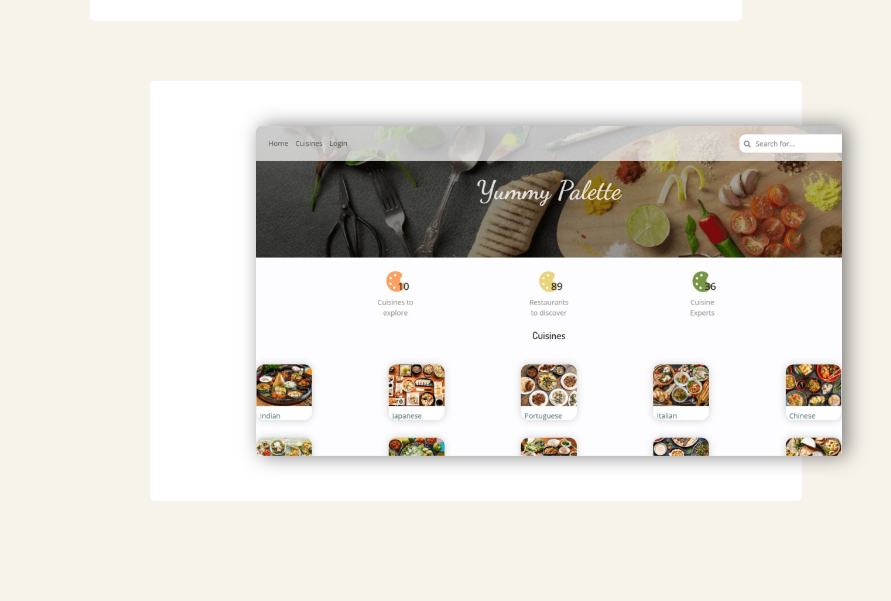
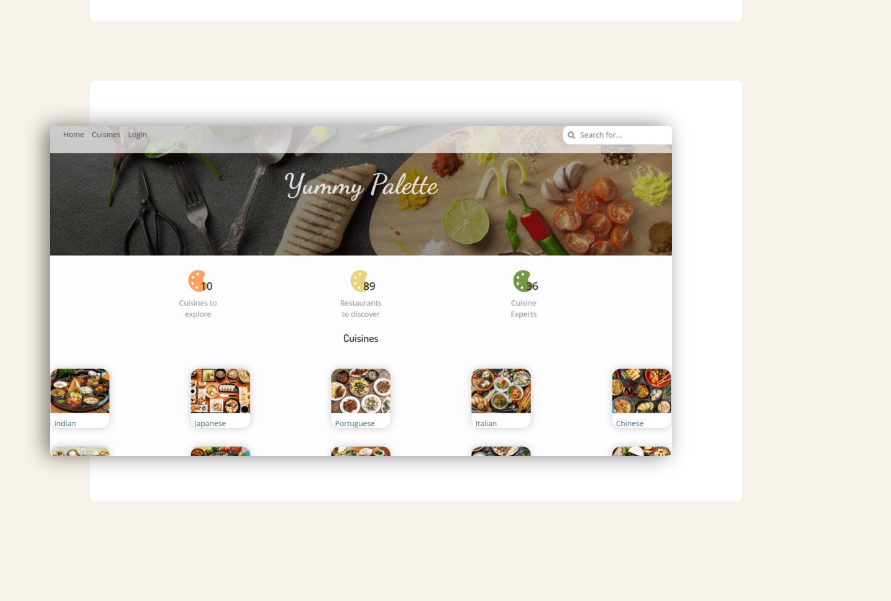
Before and after one commit to Thomas-wagon/Portfolio-v1.2, a Gatsby site: page / in a window 1280 px wide. Shown: the part 2758-3359 px from the top of the page, without its empty margins (194-1085 px from the left). Built offline with nearby package versions, Linux system fonts and the light colour scheme; Gatsby itself is replaced by a stand-in of ours.

Commit message:
portfolio 10 - patching project card

```diff
--- a/src/components/Projects/Projects.js
+++ b/src/components/Projects/Projects.js
@@ -57,7 +57,7 @@ const Projects = () => {
           </a>
         </div>
       </div>
-      <div id="selector" className="card right">
+      <div id="selector" className="card left">
         <StaticImage
           src="../../images/yummy.png"
           alt="Yummy Palette"
```
